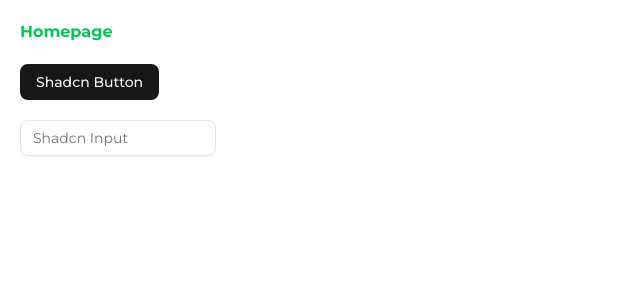
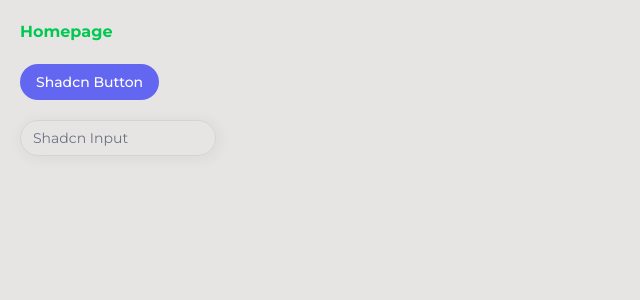
Before and after one commit to HenryYusuf/portfolio-builder, a Next.js app: page / in a window 1280 px wide. Shown: the top 300 px of the page, without its empty margins (0-640 px from the left). Built offline with nearby package versions, Linux system fonts and the light colour scheme.

Commit message:
feat: add custom theming

```diff
--- a/src/app/globals.css
+++ b/src/app/globals.css
@@ -1,19 +1,103 @@
-@import url('https://fonts.googleapis.com/css2?family=Montserrat:ital,wght@0,100..900;1,100..900&display=swap');
-
 @import "tailwindcss";
 @import "tw-animate-css";
 
 @custom-variant dark (&:is(.dark *));
 
-@theme {
-  --font-montserrat: "Montserrat", sans-serif;
+:root {
+  --background: oklch(0.9232 0.0026 48.7171);
+  --foreground: oklch(0.2795 0.0368 260.0310);
+  --card: oklch(0.9699 0.0013 106.4238);
+  --card-foreground: oklch(0.2795 0.0368 260.0310);
+  --popover: oklch(0.9699 0.0013 106.4238);
+  --popover-foreground: oklch(0.2795 0.0368 260.0310);
+  --primary: oklch(0.5854 0.2041 277.1173);
+  --primary-foreground: oklch(1.0000 0 0);
+  --secondary: oklch(0.8687 0.0043 56.3660);
+  --secondary-foreground: oklch(0.4461 0.0263 256.8018);
+  --muted: oklch(0.9232 0.0026 48.7171);
+  --muted-foreground: oklch(0.5510 0.0234 264.3637);
+  --accent: oklch(0.9376 0.0260 321.9388);
+  --accent-foreground: oklch(0.3729 0.0306 259.7328);
+  --destructive: oklch(0.6368 0.2078 25.3313);
+  --destructive-foreground: oklch(1.0000 0 0);
+  --border: oklch(0.8687 0.0043 56.3660);
+  --input: oklch(0.8687 0.0043 56.3660);
+  --ring: oklch(0.5854 0.2041 277.1173);
+  --chart-1: oklch(0.5854 0.2041 277.1173);
+  --chart-2: oklch(0.5106 0.2301 276.9656);
+  --chart-3: oklch(0.4568 0.2146 277.0229);
+  --chart-4: oklch(0.3984 0.1773 277.3662);
+  --chart-5: oklch(0.3588 0.1354 278.6973);
+  --sidebar: oklch(0.8687 0.0043 56.3660);
+  --sidebar-foreground: oklch(0.2795 0.0368 260.0310);
+  --sidebar-primary: oklch(0.5854 0.2041 277.1173);
+  --sidebar-primary-foreground: oklch(1.0000 0 0);
+  --sidebar-accent: oklch(0.9376 0.0260 321.9388);
+  --sidebar-accent-foreground: oklch(0.3729 0.0306 259.7328);
+  --sidebar-border: oklch(0.8687 0.0043 56.3660);
+  --sidebar-ring: oklch(0.5854 0.2041 277.1173);
+  --font-sans: Montserrat, sans-serif;
+  --font-serif: Lora, serif;
+  --font-mono: Roboto Mono, monospace;
+  --radius: 1.25rem;
+  --shadow-2xs: 2px 2px 10px 4px hsl(240 4% 60% / 0.09);
+  --shadow-xs: 2px 2px 10px 4px hsl(240 4% 60% / 0.09);
+  --shadow-sm: 2px 2px 10px 4px hsl(240 4% 60% / 0.18), 2px 1px 2px 3px hsl(240 4% 60% / 0.18);
+  --shadow: 2px 2px 10px 4px hsl(240 4% 60% / 0.18), 2px 1px 2px 3px hsl(240 4% 60% / 0.18);
+  --shadow-md: 2px 2px 10px 4px hsl(240 4% 60% / 0.18), 2px 2px 4px 3px hsl(240 4% 60% / 0.18);
+  --shadow-lg: 2px 2px 10px 4px hsl(240 4% 60% / 0.18), 2px 4px 6px 3px hsl(240 4% 60% / 0.18);
+  --shadow-xl: 2px 2px 10px 4px hsl(240 4% 60% / 0.18), 2px 8px 10px 3px hsl(240 4% 60% / 0.18);
+  --shadow-2xl: 2px 2px 10px 4px hsl(240 4% 60% / 0.45);
+}
+
+.dark {
+  --background: oklch(0.2244 0.0074 67.4370);
+  --foreground: oklch(0.9288 0.0126 255.5078);
+  --card: oklch(0.2801 0.0080 59.3379);
+  --card-foreground: oklch(0.9288 0.0126 255.5078);
+  --popover: oklch(0.2801 0.0080 59.3379);
+  --popover-foreground: oklch(0.9288 0.0126 255.5078);
+  --primary: oklch(0.6801 0.1583 276.9349);
+  --primary-foreground: oklch(0.2244 0.0074 67.4370);
+  --secondary: oklch(0.3359 0.0077 59.4197);
+  --secondary-foreground: oklch(0.8717 0.0093 258.3382);
+  --muted: oklch(0.2801 0.0080 59.3379);
+  --muted-foreground: oklch(0.7137 0.0192 261.3246);
+  --accent: oklch(0.3896 0.0074 59.4734);
+  --accent-foreground: oklch(0.8717 0.0093 258.3382);
+  --destructive: oklch(0.6368 0.2078 25.3313);
+  --destructive-foreground: oklch(0.2244 0.0074 67.4370);
+  --border: oklch(0.3359 0.0077 59.4197);
+  --input: oklch(0.3359 0.0077 59.4197);
+  --ring: oklch(0.6801 0.1583 276.9349);
+  --chart-1: oklch(0.6801 0.1583 276.9349);
+  --chart-2: oklch(0.5854 0.2041 277.1173);
+  --chart-3: oklch(0.5106 0.2301 276.9656);
+  --chart-4: oklch(0.4568 0.2146 277.0229);
+  --chart-5: oklch(0.3984 0.1773 277.3662);
+  --sidebar: oklch(0.3359 0.0077 59.4197);
+  --sidebar-foreground: oklch(0.9288 0.0126 255.5078);
+  --sidebar-primary: oklch(0.6801 0.1583 276.9349);
+  --sidebar-primary-foreground: oklch(0.2244 0.0074 67.4370);
+  --sidebar-accent: oklch(0.3896 0.0074 59.4734);
+  --sidebar-accent-foreground: oklch(0.8717 0.0093 258.3382);
+  --sidebar-border: oklch(0.3359 0.0077 59.4197);
+  --sidebar-ring: oklch(0.6801 0.1583 276.9349);
+  --font-sans: Montserrat, sans-serif;
+  --font-serif: Lora, serif;
+  --font-mono: Roboto Mono, monospace;
+  --radius: 1.25rem;
+  --shadow-2xs: 2px 2px 10px 4px hsl(0 0% 0% / 0.09);
+  --shadow-xs: 2px 2px 10px 4px hsl(0 0% 0% / 0.09);
+  --shadow-sm: 2px 2px 10px 4px hsl(0 0% 0% / 0.18), 2px 1px 2px 3px hsl(0 0% 0% / 0.18);
+  --shadow: 2px 2px 10px 4px hsl(0 0% 0% / 0.18), 2px 1px 2px 3px hsl(0 0% 0% / 0.18);
+  --shadow-md: 2px 2px 10px 4px hsl(0 0% 0% / 0.18), 2px 2px 4px 3px hsl(0 0% 0% / 0.18);
+  --shadow-lg: 2px 2px 10px 4px hsl(0 0% 0% / 0.18), 2px 4px 6px 3px hsl(0 0% 0% / 0.18);
+  --shadow-xl: 2px 2px 10px 4px hsl(0 0% 0% / 0.18), 2px 8px 10px 3px hsl(0 0% 0% / 0.18);
+  --shadow-2xl: 2px 2px 10px 4px hsl(0 0% 0% / 0.45);
 }
 
 @theme inline {
-  --radius-sm: calc(var(--radius) - 4px);
-  --radius-md: calc(var(--radius) - 2px);
-  --radius-lg: var(--radius);
-  --radius-xl: calc(var(--radius) + 4px);
   --color-background: var(--background);
   --color-foreground: var(--foreground);
   --color-card: var(--card);
@@ -29,6 +113,7 @@
   --color-accent: var(--accent);
   --color-accent-foreground: var(--accent-foreground);
   --color-destructive: var(--destructive);
+  --color-destructive-foreground: var(--destructive-foreground);
   --color-border: var(--border);
   --color-input: var(--input);
   --color-ring: var(--ring);
@@ -45,75 +130,24 @@
   --color-sidebar-accent-foreground: var(--sidebar-accent-foreground);
   --color-sidebar-border: var(--sidebar-border);
   --color-sidebar-ring: var(--sidebar-ring);
-}
 
-:root {
-  --radius: 0.625rem;
-  --background: oklch(1 0 0);
-  --foreground: oklch(0.145 0 0);
-  --card: oklch(1 0 0);
-  --card-foreground: oklch(0.145 0 0);
-  --popover: oklch(1 0 0);
-  --popover-foreground: oklch(0.145 0 0);
-  --primary: oklch(0.205 0 0);
-  --primary-foreground: oklch(0.985 0 0);
-  --secondary: oklch(0.97 0 0);
-  --secondary-foreground: oklch(0.205 0 0);
-  --muted: oklch(0.97 0 0);
-  --muted-foreground: oklch(0.556 0 0);
-  --accent: oklch(0.97 0 0);
-  --accent-foreground: oklch(0.205 0 0);
-  --destructive: oklch(0.577 0.245 27.325);
-  --border: oklch(0.922 0 0);
-  --input: oklch(0.922 0 0);
-  --ring: oklch(0.708 0 0);
-  --chart-1: oklch(0.646 0.222 41.116);
-  --chart-2: oklch(0.6 0.118 184.704);
-  --chart-3: oklch(0.398 0.07 227.392);
-  --chart-4: oklch(0.828 0.189 84.429);
-  --chart-5: oklch(0.769 0.188 70.08);
-  --sidebar: oklch(0.985 0 0);
-  --sidebar-foreground: oklch(0.145 0 0);
-  --sidebar-primary: oklch(0.205 0 0);
-  --sidebar-primary-foreground: oklch(0.985 0 0);
-  --sidebar-accent: oklch(0.97 0 0);
-  --sidebar-accent-foreground: oklch(0.205 0 0);
-  --sidebar-border: oklch(0.922 0 0);
-  --sidebar-ring: oklch(0.708 0 0);
-}
+  --font-sans: var(--font-sans);
+  --font-mono: var(--font-mono);
+  --font-serif: var(--font-serif);
 
-.dark {
-  --background: oklch(0.145 0 0);
-  --foreground: oklch(0.985 0 0);
-  --card: oklch(0.205 0 0);
-  --card-foreground: oklch(0.985 0 0);
-  --popover: oklch(0.205 0 0);
-  --popover-foreground: oklch(0.985 0 0);
-  --primary: oklch(0.922 0 0);
-  --primary-foreground: oklch(0.205 0 0);
-  --secondary: oklch(0.269 0 0);
-  --secondary-foreground: oklch(0.985 0 0);
-  --muted: oklch(0.269 0 0);
-  --muted-foreground: oklch(0.708 0 0);
-  --accent: oklch(0.269 0 0);
-  --accent-foreground: oklch(0.985 0 0);
-  --destructive: oklch(0.704 0.191 22.216);
-  --border: oklch(1 0 0 / 10%);
-  --input: oklch(1 0 0 / 15%);
-  --ring: oklch(0.556 0 0);
-  --chart-1: oklch(0.488 0.243 264.376);
-  --chart-2: oklch(0.696 0.17 162.48);
-  --chart-3: oklch(0.769 0.188 70.08);
-  --chart-4: oklch(0.627 0.265 303.9);
-  --chart-5: oklch(0.645 0.246 16.439);
-  --sidebar: oklch(0.205 0 0);
-  --sidebar-foreground: oklch(0.985 0 0);
-  --sidebar-primary: oklch(0.488 0.243 264.376);
-  --sidebar-primary-foreground: oklch(0.985 0 0);
-  --sidebar-accent: oklch(0.269 0 0);
-  --sidebar-accent-foreground: oklch(0.985 0 0);
-  --sidebar-border: oklch(1 0 0 / 10%);
-  --sidebar-ring: oklch(0.556 0 0);
+  --radius-sm: calc(var(--radius) - 4px);
+  --radius-md: calc(var(--radius) - 2px);
+  --radius-lg: var(--radius);
+  --radius-xl: calc(var(--radius) + 4px);
+
+  --shadow-2xs: var(--shadow-2xs);
+  --shadow-xs: var(--shadow-xs);
+  --shadow-sm: var(--shadow-sm);
+  --shadow: var(--shadow);
+  --shadow-md: var(--shadow-md);
+  --shadow-lg: var(--shadow-lg);
+  --shadow-xl: var(--shadow-xl);
+  --shadow-2xl: var(--shadow-2xl);
 }
 
 @layer base {
@@ -124,7 +158,3 @@
     @apply bg-background text-foreground;
   }
 }
-
-* {
-  font-family: var(--font-montserrat);
-}
--- a/src/app/layout.tsx
+++ b/src/app/layout.tsx
@@ -5,8 +5,7 @@
 
 const montserrat = Montserrat({
   subsets: ["latin"],
-  variable: "--font-montserrat",
-  weight: ["500"],
+  variable: "--font-sans",
 });
 
 export const metadata: Metadata = {
```
